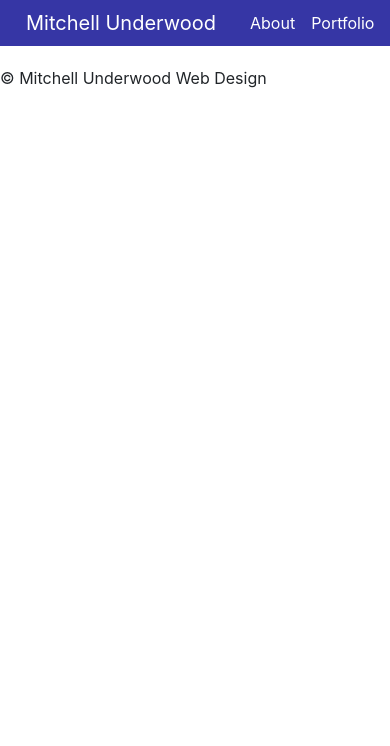
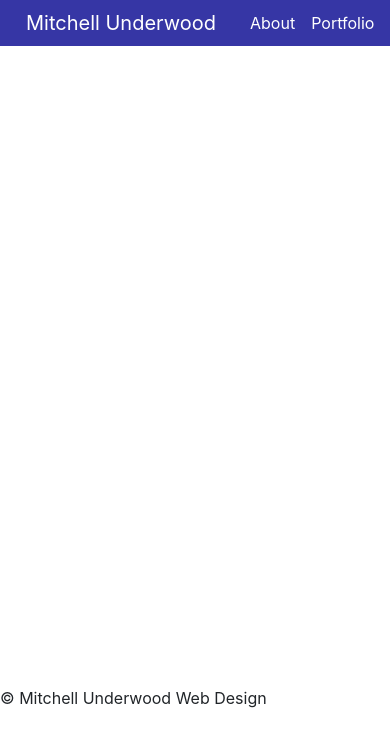
Before and after one commit to mitchellmunderwood/Portfolio-1.0-HTML-CSS, a plain HTML site: page index.html in a window 390 px wide. Shown: the top 746 px of the page. Drawn offline with nearby package versions, Linux system fonts and the light colour scheme.

Commit message:
Fixed Footer again, adjust main element for min height, so that footer is responsive and doesn't come off bottom of screen

```diff
--- a/assets/css/components/main.css
+++ b/assets/css/components/main.css
@@ -1,3 +1,4 @@
 main {
     padding: 10px;
+    min-height: 640px;
 }
```
